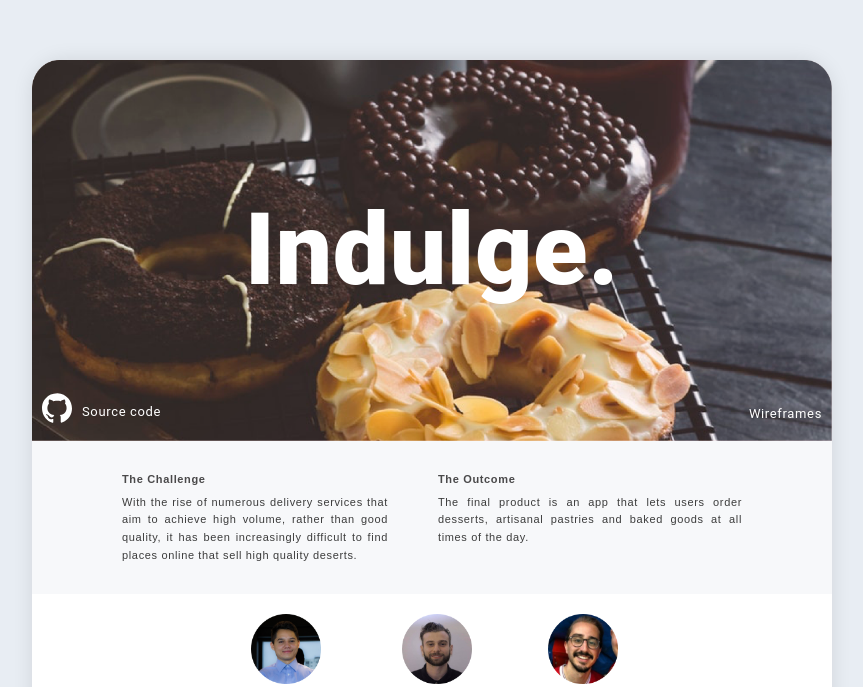
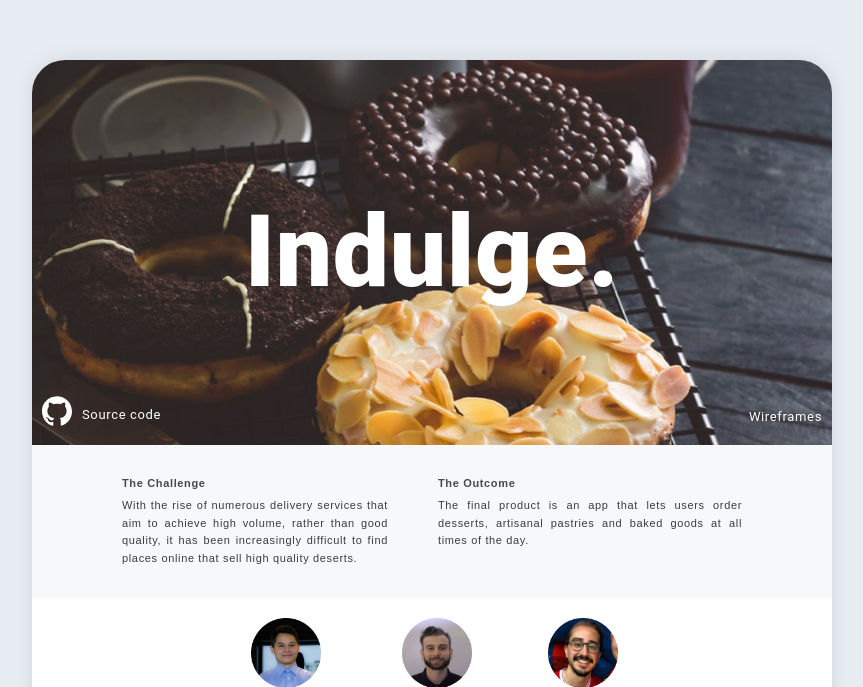
Before and after one commit to balamou/balamou.com, a PHP site: page /indulge.html in a window 1280 px wide. Shown: the top 687 px of the page, without its empty margins (208-1071 px from the left). Run offline with PHP 8.4, Linux system fonts and the light colour scheme; some web fonts are replaced.

Commit message:
Fixed header picture in indulge page

```diff
--- a/static/css/indulge.css
+++ b/static/css/indulge.css
@@ -78,12 +78,24 @@ div.link {
   position: relative;
 }
 
-.align-vertically {
+.top-header {
   position: relative;
   display: flex;
   flex-direction: column;
+
   justify-content: center;
   align-items: center;
+}
+
+.top-header > div {
+  width: 100%;
+}
+
+.top-header img {
+  display: block;
+  width: 100%;
+  vertical-align: top;
+  border-radius: 33px 33px 0px 0px;
 }
 
 .align-horizontally {
@@ -92,12 +104,7 @@ div.link {
   align-items: center;
 }
 
-.pic-container img {
-  display: block;
-  width: 100%;
-}
-
-.main-title {
+.project-title {
   position: absolute;
   color: white;
   width: 100%;
--- a/static/indulge.html
+++ b/static/indulge.html
@@ -37,9 +37,9 @@
 
         <a href="#wireframes"><div class="wireframes">Wireframes</div></a>
 
-        <div class="align-vertically">
-          <div class="main-title">Indulge.</div>
-          <div class="pic-container"><img src="images/indulge/bakery.png"></img></div>
+        <div class="top-header">
+          <div class="project-title">Indulge.</div>
+          <div><img src="images/indulge/header.png" /></div>
         </div>
       </div>
       <!-- /Header picture -->
```
Also changed, not shown: static/images/indulge/bakery.png (deleted), static/images/indulge/header.png (added).
